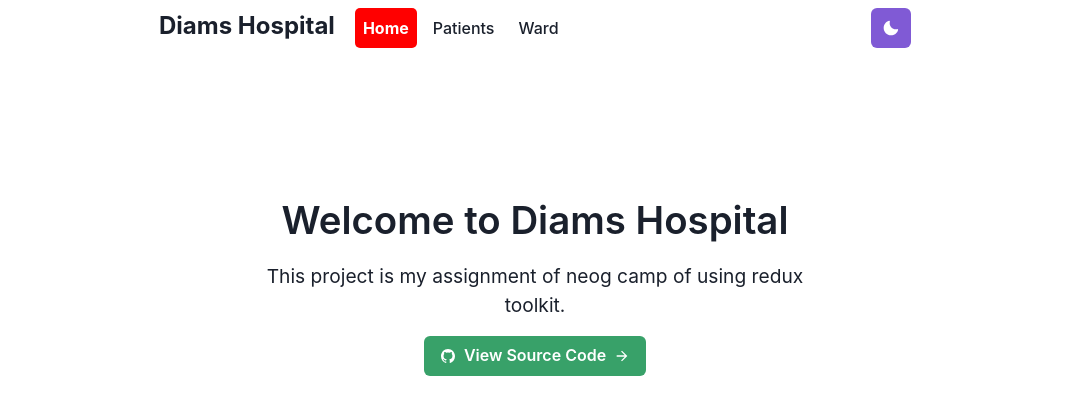
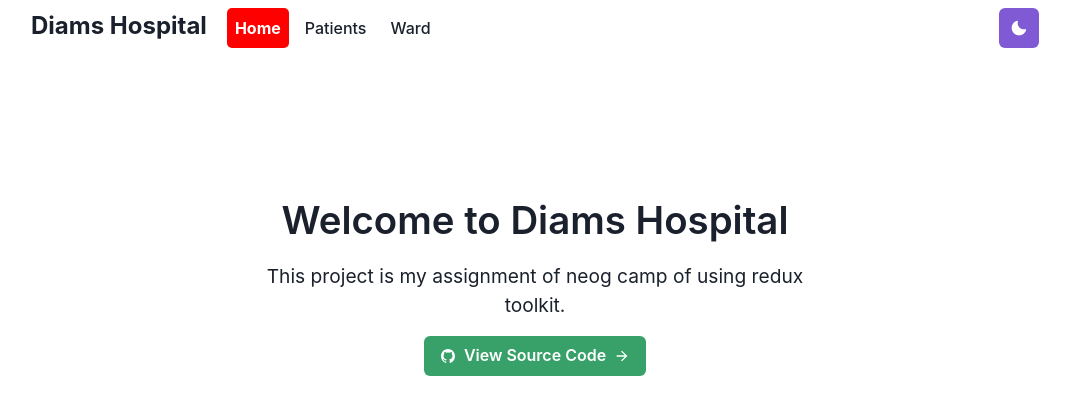
Before and after one commit to harshv5094/diams-hospital, a React (Vite) app: page / in a window 1280 px wide. Shown: the top 414 px of the page, without its empty margins (105-1175 px from the left). Built offline with nearby package versions, Linux system fonts and the light colour scheme.

Commit message:
chore: No Changes

```diff
--- a/src/components/navbar.jsx
+++ b/src/components/navbar.jsx
@@ -1,7 +1,18 @@
-import { Box, Container, Link, Menu, MenuButton, MenuItem, MenuList, Stack } from '@chakra-ui/react'
+import {
+  Box,
+  Container,
+  IconButton,
+  Link,
+  Menu,
+  MenuButton,
+  MenuItem,
+  MenuList,
+  Stack
+} from '@chakra-ui/react'
 import { forwardRef } from 'react'
 import { NavLink as ReactRouterLink } from 'react-router-dom'
 import ThemeToggleButton from './themeToggleButton'
+import { HamburgerIcon } from '@chakra-ui/icons'
 
 function NavBar() {
   const LinkItem = ({ path, children, ...props }) => {
@@ -41,12 +52,11 @@ function NavBar() {
       <Container
         display={`flex`}
         justify={`space-between`}
-        maxW={`container.md`}
+        maxW={`container.lg`}
         wrap={`wrap`}
         align={`center`}
         p={2}
       >
-
         <Box fontSize={`24px`} mr={5} fontWeight={700}>
           Diams Hospital
         </Box>
@@ -67,12 +77,13 @@ function NavBar() {
 
         <Box flex={1} align="right">
           <ThemeToggleButton />
-          <Box
-            ml={2}
-            display={{ base: "inline-block", md: 'none' }}
-          >
+          <Box ml={2} display={{ base: 'inline-block', md: 'none' }}>
             <Menu isLazy id="navbar-menu">
-              <MenuButton />
+              <MenuButton
+                as={IconButton}
+                icon={<HamburgerIcon />}
+                variant={`solid`}
+              />
               <MenuList>
                 <MenuItem as={MenuLink} to={'/'}>
                   Home
```
